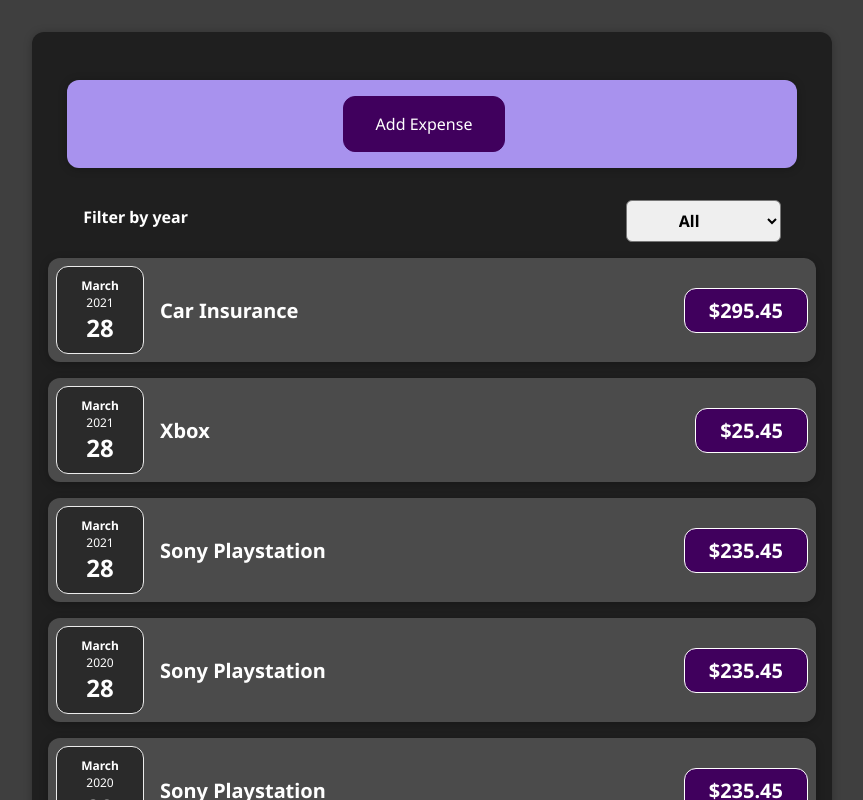
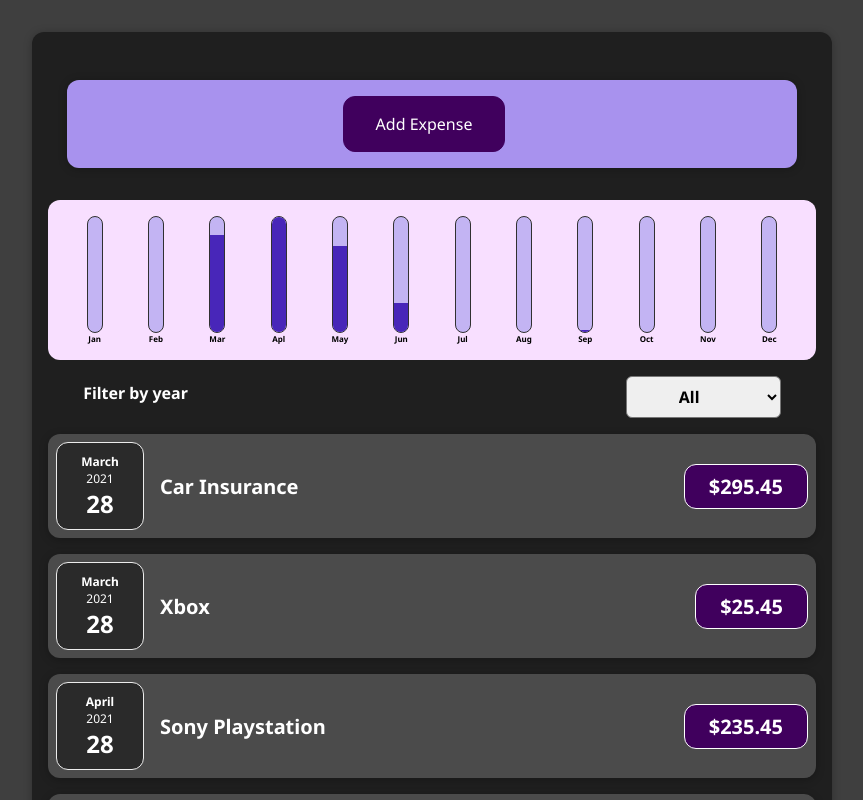
Before and after one commit to xolesteroll/udemy-react, a React (Create React App) app in the folder first/: page / in a window 1280 px wide. Shown: the top 800 px of the page, without its empty margins (208-1071 px from the left). Built offline with nearby package versions, Linux system fonts and the light colour scheme.

Commit message:
app is ready

```diff
--- /dev/null
+++ b/first/src/components/Chart/Chart.js
@@ -0,0 +1,20 @@
+import React from 'react';
+import styles from './Chart.module.css'
+
+import ChartBar from "./ChartBar/ChartBar";
+
+const Chart = ({items}) => {
+    const values = items.map(item => item.value)
+
+    const totalMaximum = Math.max(...values)
+
+    const showChartBars = items.map(e => <ChartBar key={e.label} value={e.value} maxValue={totalMaximum} label={e.label}/>)
+
+    return (
+        <div className={styles.chart}>
+            {showChartBars}
+        </div>
+    );
+};
+
+export default Chart;
--- /dev/null
+++ b/first/src/components/Chart/Chart.module.css
@@ -0,0 +1,9 @@
+.chart {
+    padding: 1rem;
+    border-radius: 12px;
+    background-color: #f8dfff;
+    text-align: center;
+    display: flex;
+    justify-content: space-around;
+    height: 10rem;
+}
--- /dev/null
+++ b/first/src/components/Chart/ChartBar/ChartBar.js
@@ -0,0 +1,26 @@
+import React from 'react';
+
+import styles from './ChartBar.module.css'
+
+const ChartBar = ({label, value, maxValue}) => {
+    let barFillHEight = '0%'
+
+    if (maxValue > 0) {
+        barFillHEight = Math.round((value / maxValue) * 100) + '%'
+    }
+
+    return (
+        <div className={styles.chartBar}>
+            <div className={styles.chartBarInner}>
+                <div className={styles.chartBarFill} style={{height: barFillHEight}}>
+
+                </div>
+            </div>
+                <div className={styles.chartBarLabel}>
+                    {label}
+                </div>
+        </div>
+    );
+};
+
+export default ChartBar;
--- /dev/null
+++ b/first/src/components/Chart/ChartBar/ChartBar.module.css
@@ -0,0 +1,31 @@
+.chartBar{
+    height: 100%;
+    width: 1rem;
+    display: flex;
+    flex-direction: column;
+    align-items: center;
+}
+
+.chartBarInner {
+    height: 100%;
+    width: 100%;
+    border: 1px solid #313131;
+    border-radius: 12px;
+    background-color: #c3b4f3;
+    overflow: hidden;
+    display: flex;
+    flex-direction: column;
+    justify-content: flex-end;
+}
+
+.chartBarFill {
+    background-color: #4826b9;
+    width: 100%;
+    transition: all 0.3s ease-out;
+}
+
+.chartBarLabel {
+    font-weight: bold;
+    font-size: 0.5rem;
+    text-align: center;
+}
--- a/first/src/components/Expenses/ExpenseItem/ExpenseItem.js
+++ b/first/src/components/Expenses/ExpenseItem/ExpenseItem.js
@@ -1,10 +1,10 @@
-import React, { useState } from 'react';
+import React from 'react';
 import styles from './ExpenseItem.module.css';
 import ExpenseDate from "./ExpenseDate/ExpenseDate";
 
 const ExpenseItem = ({title, amount, date}) => {
 
-    const [stateTitle, setStateTitle] = useState(title)
+    // const [stateTitle, setStateTitle] = useState(title)
 
     // const changeTitleOnClickHandler = () => {
     //     setStateTitle('Updated')
@@ -16,7 +16,7 @@ const ExpenseItem = ({title, amount, date}) => {
         <li className={styles.expenseItem}>
             <ExpenseDate date={date} />
             <div className={styles.expenseItemDescription}>
-                <h2>{stateTitle}</h2>
+                <h2>{title}</h2>
                 <div className={styles.expenseItemPrice}>{`$${amount}`}</div>
             </div>
             {/*<button onClick={changeTitleOnClickHandler}>Change Title</button>*/}
--- a/first/src/components/Expenses/Expenses.js
+++ b/first/src/components/Expenses/Expenses.js
@@ -4,10 +4,32 @@ import Card from "../UI/Card/Card";
 import NewExpense from "../NewExpense/NewExpense";
 import ExpenseFilter from "../ExpensesFilter/ExpensesFilter";
 import ExpensesList from "./ExpensesList/ExpensesList";
+import ExpensesChart from "./ExpensesChart/ExpensesChart";
+const Expenses = ({addNewExpense, expenses}) => {
+    const [year, setYear] = useState('')
 
-const Expenses = ({addNewExpense, expenses}) => {
+    let filteredExpensesArr = expenses
 
-    const [year, setYear] = useState('')
+    if (year) {
+        filteredExpensesArr = expenses.filter(e => +year === e.date.getFullYear())
+    }
+
+    // const showExpenses = (year) => {
+    //
+    //     if (year) {
+    //
+    //         return expenses.filter(e => +year === e.date.getFullYear())
+    //             .map(e => <ExpenseItem key={e.id} title={e.title} amount={e.amount} date={e.date} />)
+    //
+    //     }
+    //
+    //     const expensesArr = expenses.map(e => <ExpenseItem key={e.id} title={e.title} amount={e.amount} date={e.date} />)
+    //
+    //     return expensesArr
+    //
+    // }
+
+    // const filteredExpenses = showExpenses(year)
 
     const filterByYearHandler = (e) => {
         const year = e.target.value
@@ -19,8 +41,9 @@ const Expenses = ({addNewExpense, expenses}) => {
             <NewExpense
                 addNewExpense={addNewExpense}
             />
+            <ExpensesChart filteredExpenses={filteredExpensesArr} />
             <ExpenseFilter filterByYear={filterByYearHandler} year={year}/>
-            <ExpensesList items={expenses} year={year}/>
+            <ExpensesList items={filteredExpensesArr} year={year}/>
         </Card>
     );
 };
--- /dev/null
+++ b/first/src/components/Expenses/ExpensesChart/ExpensesChart.js
@@ -0,0 +1,28 @@
+import React from 'react';
+import Chart from "../../Chart/Chart";
+
+const ExpensesChart = ({filteredExpenses}) => {
+    const chartDataPoints = [
+        {label: 'Jan', value: 0},
+        {label: 'Feb', value: 0},
+        {label: 'Mar', value: 0},
+        {label: 'Apl', value: 0},
+        {label: 'May', value: 0},
+        {label: 'Jun', value: 0},
+        {label: 'Jul', value: 0},
+        {label: 'Aug', value: 0},
+        {label: 'Sep', value: 0},
+        {label: 'Oct', value: 0},
+        {label: 'Nov', value: 0},
+        {label: 'Dec', value: 0}
+    ]
+
+    for (const expense of filteredExpenses) {
+        const expenseMonth = expense.date.getMonth();
+        chartDataPoints[expenseMonth].value += +expense.amount
+    }
+
+    return <Chart items={chartDataPoints}/>
+};
+
+export default ExpensesChart;
--- a/first/src/components/Expenses/ExpensesList/ExpensesList.js
+++ b/first/src/components/Expenses/ExpensesList/ExpensesList.js
@@ -4,30 +4,17 @@ import ExpenseItem from "../ExpenseItem/ExpenseItem";
 import InfoMessage from "../../UI/InfoMessage/InfoMessage";
 import styles from "./ExpensesList.module.css"
 
-const ExpensesList = ({items, year}) => {
+const ExpensesList = ({items}) => {
+    console.log(items)
+    const showList = items.map(e => <ExpenseItem key={e.id} title={e.title} amount={e.amount} date={e.date} />)
 
-    const showExpenses = (year) => {
-
-        if (year) {
-
-            return items.filter(e => +year === e.date.getFullYear())
-                .map(e => <ExpenseItem key={e.id} title={e.title} amount={e.amount} date={e.date} />)
-
-        }
-
-        const expensesArr = items.map(e => <ExpenseItem key={e.id} title={e.title} amount={e.amount} date={e.date} />)
-
-        return expensesArr
-
-    }
-
-    if(showExpenses(year).length === 0) {
+    if(items.length === 0) {
         return <InfoMessage text="No Expenses found for this year..." />
     }
 
     return (
         <ul className={styles.expensesList}>
-            {showExpenses(year)}
+            {showList}
         </ul>
     );
 };
--- a/first/src/components/NewExpense/NewExpenseForm/NewExpenseForm.js
+++ b/first/src/components/NewExpense/NewExpenseForm/NewExpenseForm.js
@@ -33,7 +33,7 @@ const NewExpenseForm = ({addNewExpense, onClickShowForm}) => {
         e.preventDefault()
         const expenseData = {
             title: userInput.enteredTitle,
-            amount: userInput.enteredAmount,
+            amount: +userInput.enteredAmount,
             date: new Date(userInput.enteredDate)
         }
         // add new expense in global state
--- a/first/src/dummy-db/db.js
+++ b/first/src/dummy-db/db.js
@@ -1,19 +1,17 @@
-const DUMMY_DATA = () => {
-    return [
+const DUMMY_DATA = [
         {id: 1, title: 'Car Insurance', amount: 295.45, date: new Date(2021, 2, 28)},
         {id: 2, title: 'Xbox', amount: 25.45, date: new Date(2021, 2, 28)},
-        {id: 3, title: 'Sony Playstation', amount: 235.45, date: new Date(2021, 2, 28)},
-        {id: 4, title: 'Sony Playstation', amount: 235.45, date: new Date(2020, 2, 28)},
-        {id: 5, title: 'Sony Playstation', amount: 235.45, date: new Date(2020, 2, 28)},
-        {id: 6, title: 'Sony Playstation', amount: 235.45, date: new Date(2022, 2, 28)},
-        {id: 7, title: 'Sony Playstation', amount: 235.45, date: new Date(2022, 2, 28)},
-        {id: 8, title: 'Sony Playstation', amount: 235.45, date: new Date(2020, 2, 28)},
-        {id: 9, title: 'Sony Playstation', amount: 235.45, date: new Date(2020, 2, 28)},
-        {id: 10, title: 'Sony Playstation', amount: 235.45, date: new Date(2020, 2, 28)},
+        {id: 3, title: 'Sony Playstation', amount: 235.45, date: new Date(2021, 3, 28)},
+        {id: 4, title: 'Sony Playstation', amount: 235.45, date: new Date(2020, 4, 28)},
+        {id: 5, title: 'Sony Playstation', amount: 235.45, date: new Date(2020, 3, 28)},
+        {id: 6, title: 'Sony Playstation', amount: 235.45, date: new Date(2022, 4, 28)},
+        {id: 7, title: 'Sony Playstation', amount: 235.45, date: new Date(2022, 3, 28)},
+        {id: 8, title: 'Sony Playstation', amount: 235.45, date: new Date(2020, 4, 28)},
+        {id: 9, title: 'Sony Playstation', amount: 235.45, date: new Date(2020, 3, 28)},
+        {id: 10, title: 'Sony Playstation', amount: 235.45, date: new Date(2020, 5, 28)},
         {id: 11, title: 'Sony Playstation', amount: 235.45, date: new Date(2021, 2, 28)},
         {id: 12, title: 'Sony Playstation', amount: 235.45, date: new Date(2021, 2, 28)},
-        {id: 13, title: 'Never WInter', amount: 23.45, date: new Date(2021, 8, 21)},
-    ]
-}
+        {id: 13, title: 'Never WInter', amount: 23.45, date: new Date(2021, 8, 21)}
+]
 
 export default DUMMY_DATA
```
